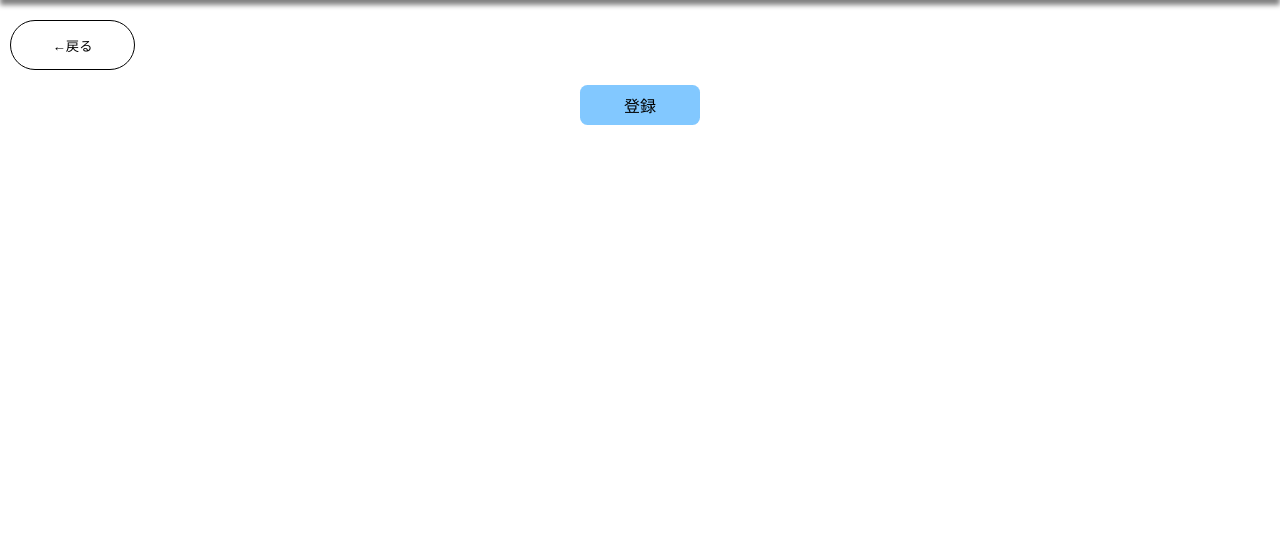
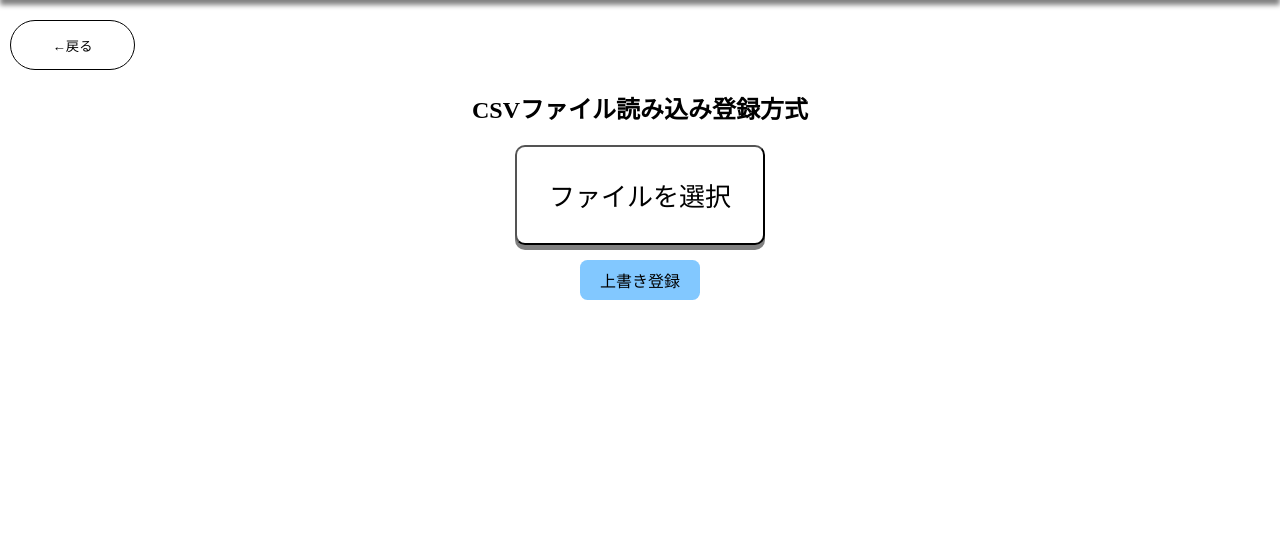
Before and after one commit to yukki072417/Kashidasu, a Node server app: page /collective-registration in a window 1280 px wide. Shown: the part 100-659 px from the top of the page. Run offline with Node 20, Linux system fonts and the light colour scheme; the visitor is signed in with stand-in values (Sample User, id 1); some web fonts are replaced.

Commit message:
バグの修正

```diff
--- a/db/init.sql
+++ b/db/init.sql
@@ -1,8 +1,8 @@
 CREATE DATABASE KASHIDASU CHARACTER SET utf8mb4 COLLATE utf8mb4_unicode_ci;
 USE KASHIDASU;
 
-CREATE TABLE ADMIN_USER(ID CHAR(10) PRIMARY KEY, PASSWORD CHAR(30) CHARACTER SET utf8mb4);
+CREATE TABLE ADMIN_USER(ID VARCHAR(10) PRIMARY KEY, PASSWORD CHAR(30) CHARACTER SET utf8mb4);
 CREATE TABLE BOOKS(ID VARCHAR(14) PRIMARY KEY, BOOK_NAME VARCHAR(50), WRITTER VARCHAR(30) CHARACTER SET utf8mb4);
-CREATE TABLE LENDING_BOOK(BOOK_ID CHAR(10) PRIMARY KEY, USER_ID CHAR(10), LEND_DAY DATE);
+CREATE TABLE LENDING_BOOK(BOOK_ID VARCHAR(14) PRIMARY KEY, USER_ID CHAR(10), LEND_DAY DATE);
 
 INSERT INTO ADMIN_USER (ID, PASSWORD) VALUES ("1234567891","PASSWORD");
--- a/src/public/js/CollectiveRegister.js
+++ b/src/public/js/CollectiveRegister.js
@@ -19,7 +19,6 @@ function convertToArray(csvFile) {
 
     reader.readAsText(csvFile);
     reader.onload = () => {
-
         let csvArray = [];
         let lines = reader.result.split(/\r\n|\n/);
 
@@ -38,6 +37,7 @@ function RegisterBook(csvArray) {
 
     const datas = JSON.stringify({ isbn13_codes: csvArray.filter(item => item.trim() !== '') });
 
+    console.log(datas);
     fetch(URL, {
         method: 'POST',
         headers: {
--- a/src/public/styles/RegisterBook.css
+++ b/src/public/styles/RegisterBook.css
@@ -79,3 +79,27 @@
 #submit-btn:hover{
     background-color: rgb(111, 170, 220);
 }
+
+h2{
+    text-align: center;
+}
+
+#csv-input{
+    display: none;
+}
+#file-selecter{
+    width: 250px;
+    height: 100px;
+
+    font-size: 26px;
+    border-radius: 10px;
+
+    background-color: white;
+
+    box-shadow: 0px 5px gray;
+}
+
+#file-selecter:hover{
+    transform: translateY(5px);
+    box-shadow: 0px 0px gray;
+}
--- a/src/router/router.js
+++ b/src/router/router.js
@@ -66,7 +66,7 @@ router.post('/generating', (req, res) => {
 });
 
 router.get('/edit', (req, res) => {
-    res.render('Edit');
+    res.render('EditBook');
 });
 
 router.post('/register-book', (req, res) => {
@@ -74,7 +74,7 @@ router.post('/register-book', (req, res) => {
 });
 
 // Routing to register page
-router.get('/register', (req, res) => {
+router.get('/register', requireAuth, (req, res) => {
     res.render('RegisterBook');
 });
 
@@ -104,12 +104,12 @@ router.get('/logout', requireAuth, (req, res) => {
 });
 
 // Routing to Scanning Register page
-router.get('/scanning-registration', (req, res) => {
+router.get('/scanning-registration', requireAuth, (req, res) => {
     res.render('Registers/ScanningRegister');
 });
 
 // Routing to book-view page
-router.get('/collective-registration', (req, res) => {
+router.get('/collective-registration', requireAuth, (req, res) => {
     res.render('Registers/CollectiveRegister');
 });
 
--- a/src/views/BookList.ejs
+++ b/src/views/BookList.ejs
@@ -32,7 +32,7 @@
             <tr>
               <th id='book-title'>本の名前</th>
               <th>本の著者</th>
-              <th>本のID</th>
+              <th>本のISBN</th>
               <th>状態</th>
               <th>借りている人</th>
               <th>メニュー</th>
--- a/src/views/EditBook.ejs
+++ b/src/views/EditBook.ejs
@@ -14,7 +14,7 @@
     <script src='/js/edit.js'></script>
 
     <%- include('Header') %>
-    <button class='animation-btn' onclick='location.href = "/book-view" '>←戻る</button>
+    <button class='animation-btn' onclick='location.href = "/book-list" '>←戻る</button>
     <div id='main'>
         <form id='edit-form'>
             <label>本のID　</label> <input type='text' id='book-id' name='book-id' ><br>
--- a/src/views/Registers/CollectiveRegister.ejs
+++ b/src/views/Registers/CollectiveRegister.ejs
@@ -10,15 +10,20 @@
 
 </head>
 <body>
+    <script src='/js/jquery-3.7.1.min.js'></script>
+    <script src="/js/CollectiveRegister.js"></script>
     <%- include('../Header') %>
     <button class='animation-btn' onclick='location.href = "/register" '>←戻る</button>
+        <h2>CSVファイル読み込み登録方式</h2>
         <form method='post'>
             <div id='input-form'>
                 <!-- ここに一括登録用のcsvファイルを読み込みボタンを置く -->
+                 <input type="file" id="csv-input" accept="text/csv">
+                 <input type="button" onclick="SelectFile()" id="file-selecter" value="ファイルを選択">
             </div>
-            <input type="submit" id="submit-btn" value="登録">
+            <input type="button" id="submit-btn" onclick="RegisterBooksByFile()" value="上書き登録">
         </form>
+        <h3 id="selected-file-name"></h3>
     <%- include('../Footer') %>
-
 </body>
 </html>
--- a/src/views/Registers/ScanningRegister.ejs
+++ b/src/views/Registers/ScanningRegister.ejs
@@ -9,8 +9,8 @@
     <meta name='robots' content='noindex' />
 </head>
 <body>
+    <%- include('../Header') %>
     <button class='animation-btn' onclick='location.href = "/register" '>←戻る</button>
-    <%- include('../Header') %>
 
     <%- include('../Footer') %>
 </body>
```
Also changed, not shown: src/model/registerBook.js (+4 -3 lines), src/model/serachBook.js (+24 -5 lines), src/public/js/quagga.js (+7 -6 lines), 1 other file.
